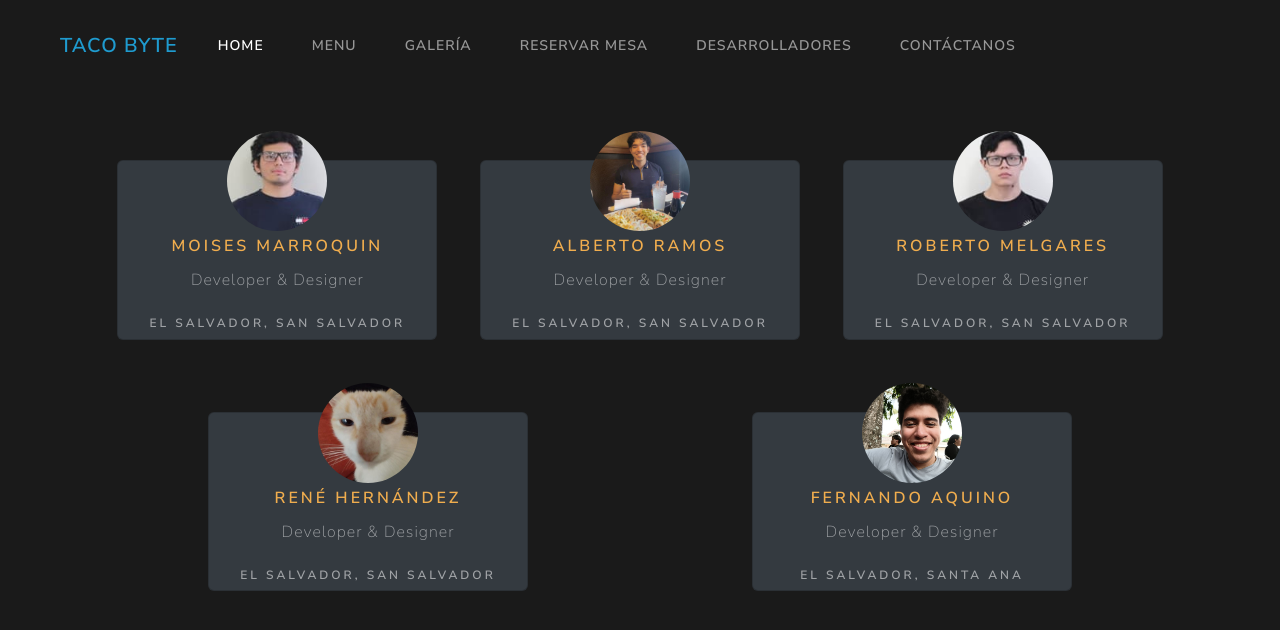
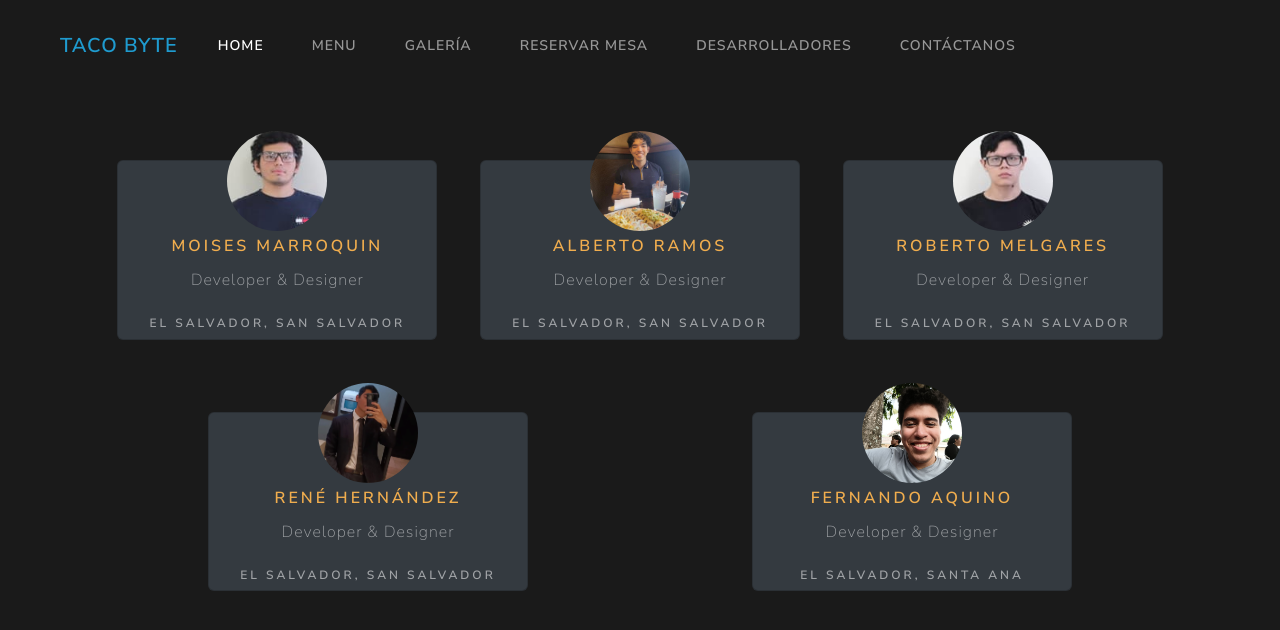
Before and after one commit to alberrtval/Taco-Byte, a React (Vite) app: page /developers in a window 1280 px wide. Shown: the top 630 px of the page. Built offline with nearby package versions, Linux system fonts and the light colour scheme.

Commit message:
en la nuca al gato

```diff
--- a/src/Components/Developers.jsx
+++ b/src/Components/Developers.jsx
@@ -2,7 +2,7 @@ import React from "react";
 import "../Styles/bootstrap.min.css";
 import alberto from "../Styles/Images/alberto.jpeg";
 import moi from "../Styles/Images/moises.jpeg";
-import gato from "../Styles/Images/gato.jpeg";
+import rene from "../Styles/Images/rene-castro.png";
 import roberto from "../Styles/Images/roberto.jpeg";
 import fer from "../Styles/Images/qepd.jpeg";
 
@@ -72,7 +72,7 @@ export default function Developers() {
           >
             <img
               className="card-img-top img-circle rounded-circle"
-              src={gato}
+              src={rene}
               alt="Card image cap"
             />
             <div className="card-block text-center">
```
Also changed, not shown: src/Styles/Images/gato.jpeg (deleted), src/Styles/Images/rene-castro.png (added).
